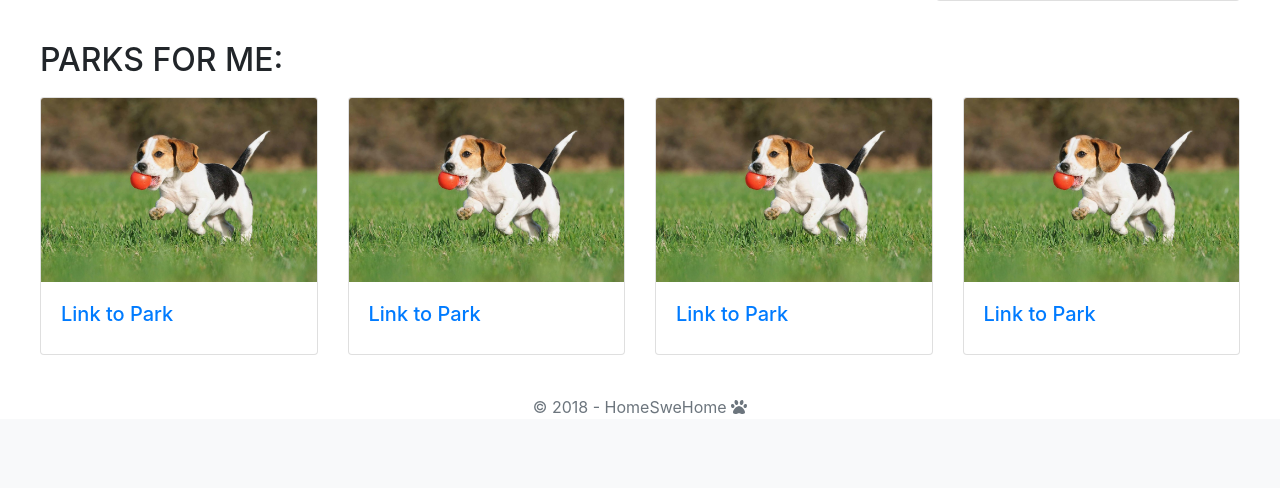
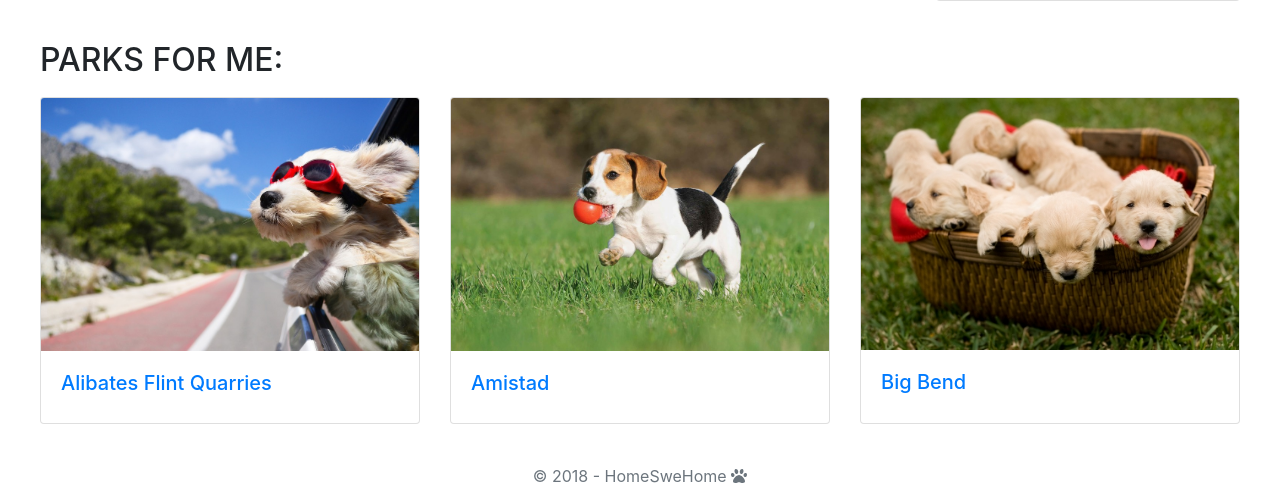
Before and after one commit to TimCoding/HomeSweHome, a Python web app: template server/templates/dog_details.html in a window 1280 px wide. Shown: the part 764-1252 px from the top of the page. Before the commit the page ends 1178 px from the top, so only its background shows below. Run offline with Jinja, Linux system fonts and the light colour scheme; the template is opened without the code that fills it, so the values that code supplies are empty; some libraries are stand-ins or nearby versions.

Commit message:
changed links to parks for dog

```diff
--- a/server/templates/dog_details.html
+++ b/server/templates/dog_details.html
@@ -66,30 +66,23 @@
 <div class="mx-auto" style="padding-top:10px; padding-bottom:40px; padding-left:40px; padding-right:40px">
   <div class="card-deck">
     <div class="card"">
-    <img class="card-img-top" src="/dog2.jpg" alt="Card image cap">
+    <img class="card-img-top" src="/dog1.jpg" alt="Card image cap">
       <div class="card-body">
-         <a href="/park_details/0" class="card-link"><h5>Link to Park</h5></a>
+         <a href="/park_details/0" class="card-link"><h5>Alibates Flint Quarries</h5></a>
       </div>
     </div>
 
     <div class="card">
       <img class="card-img-top" src="/dog2.jpg" alt="Card image cap">
       <div class="card-body">
-        <a href="/park_details/1" class="card-link"><h5>Link to Park</h5></a>
+        <a href="/park_details/1" class="card-link"><h5>Amistad</h5></a>
       </div>
     </div>
 
     <div class="card">
-      <img class="card-img-top" src="/dog2.jpg" alt="Card image cap">
+      <img class="card-img-top" src="/dog3.jpg" alt="Card image cap">
       <div class="card-body">
-        <a href="/park_details/2" class="card-link"><h5>Link to Park</h5></a>
-      </div>
-    </div>
-
-    <div class="card">
-      <img class="card-img-top" src="/dog2.jpg" alt="Card image cap">
-      <div class="card-body">
-        <a href="/park_details/0" class="card-link"><h5>Link to Park</h5></a>
+        <a href="/park_details/2" class="card-link"><h5>Big Bend</h5></a>
       </div>
     </div>
   </div>
```
